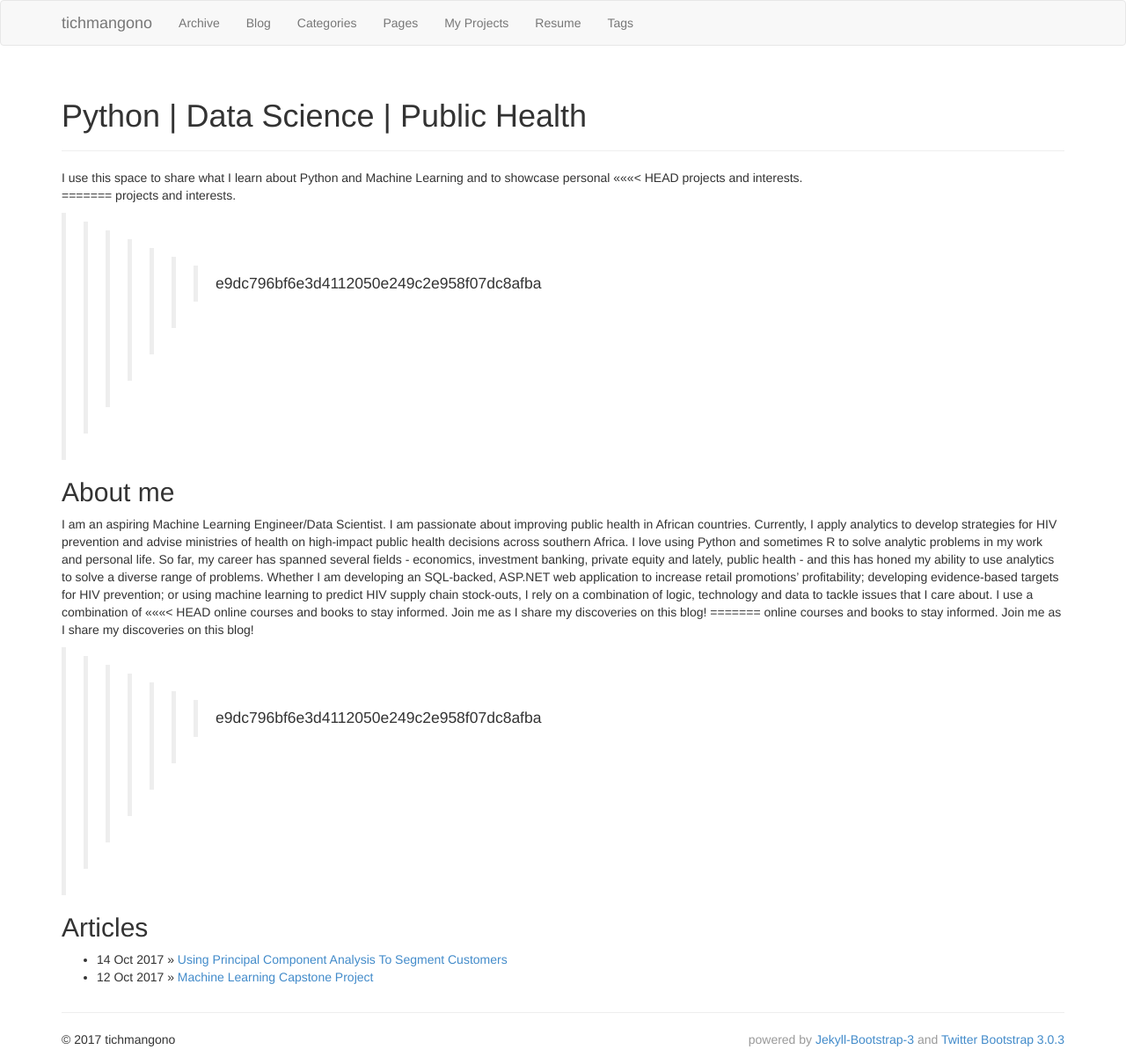
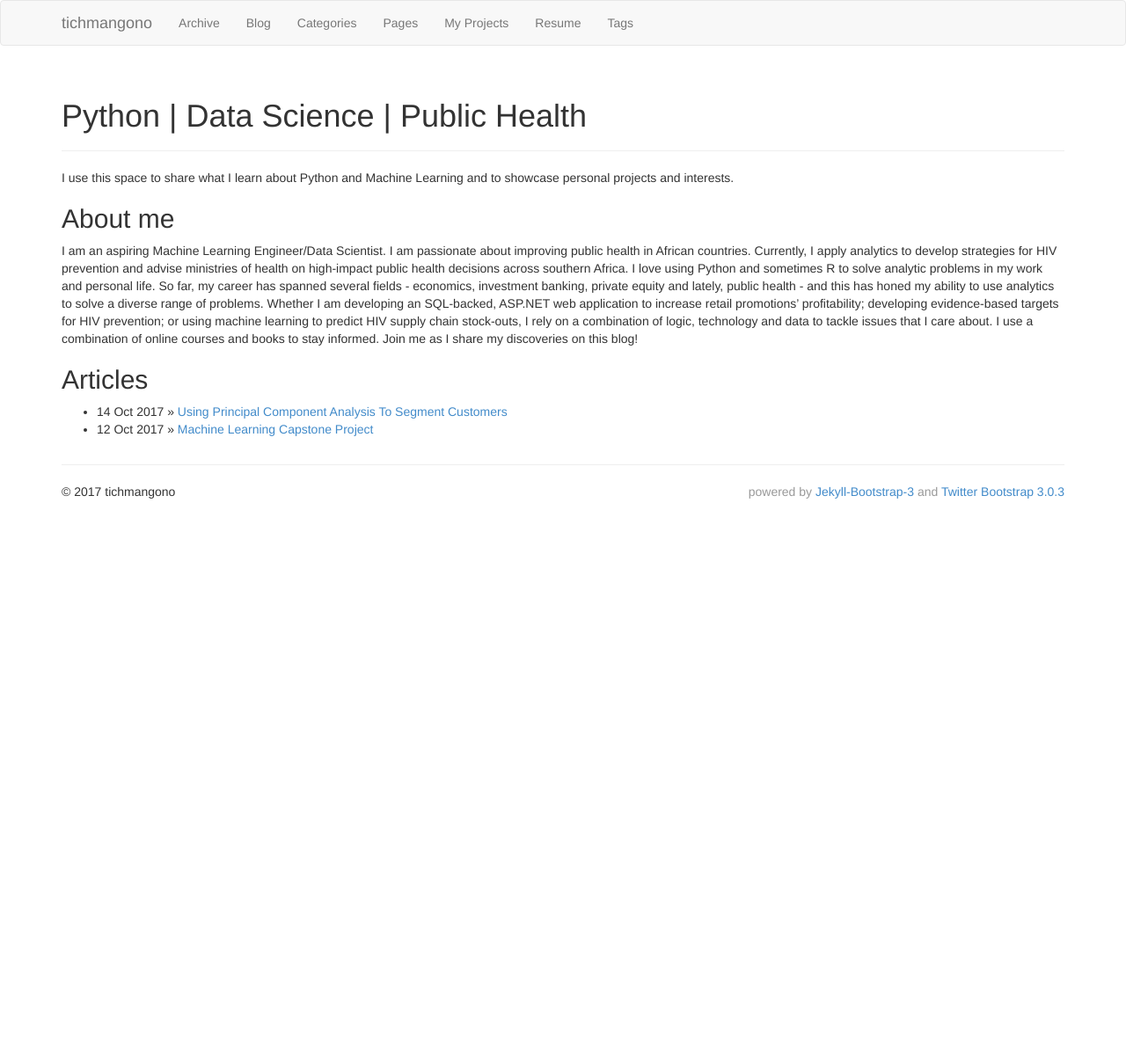
Before and after one commit to tichmangono/tichmangono.github.io, a Jekyll site: the page built from index.md, in a window 1280 px wide. Shown: the whole page at 88% size. Built offline with Jekyll 4.4.1, drawn with Linux system fonts in a browser that asks for light colours; after the commit the page ends 900 px from its top, so only the background shows below that.

Commit message:
index, config

```diff
--- a/_config.yml
+++ b/_config.yml
@@ -117,8 +117,6 @@ JB :
 
   # Search Engine optmiization tricks for github pages
   # See instructions on this website: https://help.github.com/articles/search-engine-optimization-for-github-pages/
-  plugins:
-  - jekyll-seo-tag
 
 
   # Settings for sharing helper.
--- a/index.md
+++ b/index.md
@@ -6,11 +6,7 @@ tagline:
 {% include JB/setup %}
 
 I use this space to share what I learn about Python and Machine Learning and to showcase personal
-<<<<<<< HEAD
 projects and interests.
-=======
-projects and interests.
->>>>>>> e9dc796bf6e3d4112050e249c2e958f07dc8afba
 
 ## About me
 
@@ -23,11 +19,7 @@ honed my ability to use analytics to solve a diverse range of problems. Whether
 SQL-backed, ASP.NET web application to increase retail promotions’ profitability; developing evidence-based
 targets for HIV prevention; or using machine learning to predict HIV supply chain stock-outs, I rely on
 a combination of logic, technology and data to tackle issues that I care about. I use a combination of
-<<<<<<< HEAD
 online courses and books to stay informed. Join me as I share my discoveries on this blog!
-=======
-online courses and books to stay informed. Join me as I share my discoveries on this blog!
->>>>>>> e9dc796bf6e3d4112050e249c2e958f07dc8afba
 
 
 ## Articles
```
